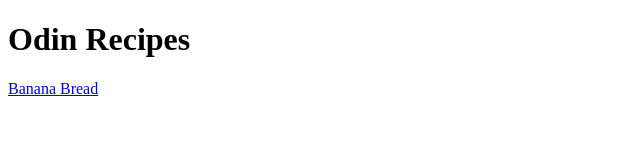
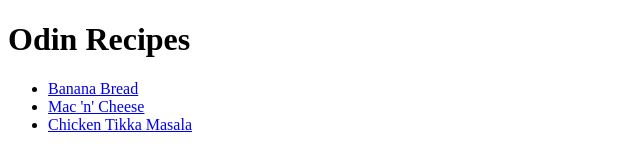
Before and after one commit to joeprice20/odin-recipes, a plain HTML site: page index.html in a window 1280 px wide. Shown: the whole page, without its empty margins (0-640 px from the left). Drawn offline with Linux system fonts and the light colour scheme.

Commit message:
update homepage

```diff
--- a/index.html
+++ b/index.html
@@ -8,6 +8,11 @@
 <body>
     <h1>Odin Recipes</h1>
 
-    <a href = "./recipes/banana-bread.html">Banana Bread</a>
+    <ul>
+        <li><a href = "./recipes/banana-bread.html">Banana Bread</a></li>
+        <li><a href = "./recipes/mac-n-cheese.html">Mac 'n' Cheese</a></li>
+        <li><a href = "./recipes/chicken-tikka.html">Chicken Tikka Masala</a></li>
+    </ul>
+
 </body>
 </html>
```
